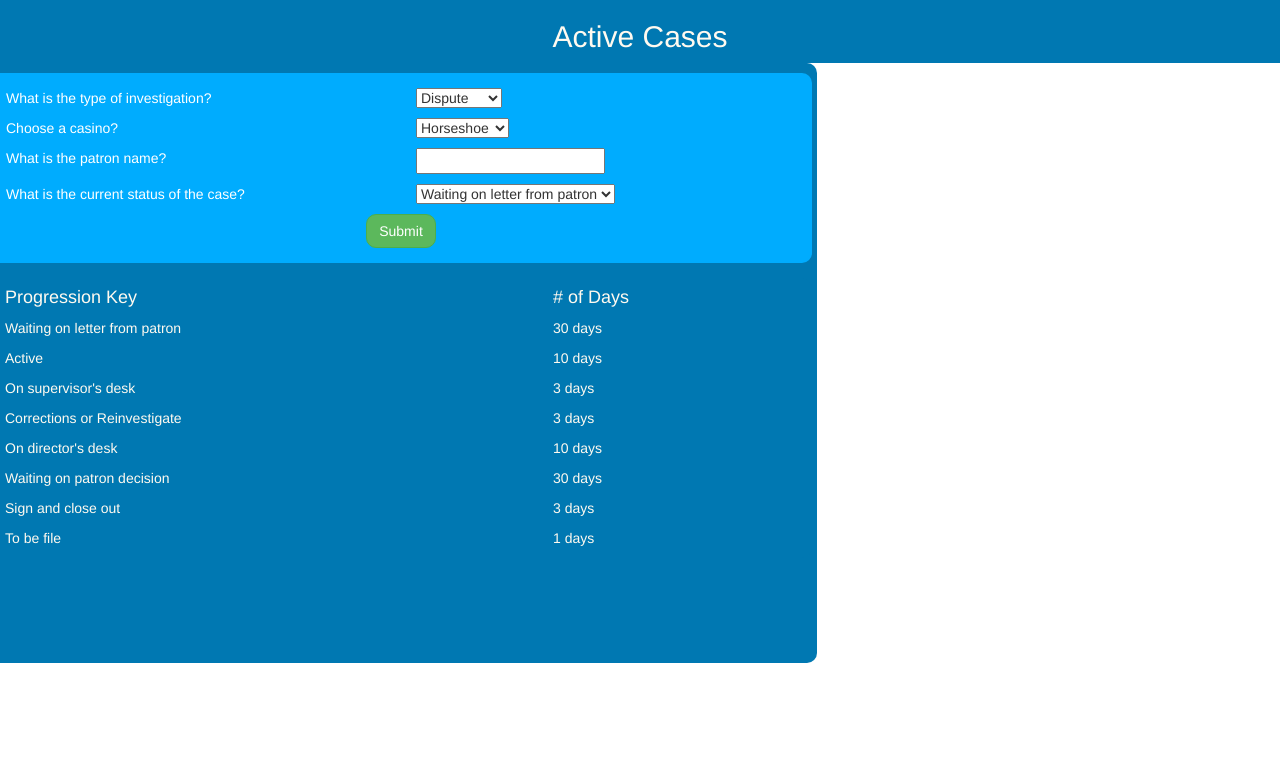
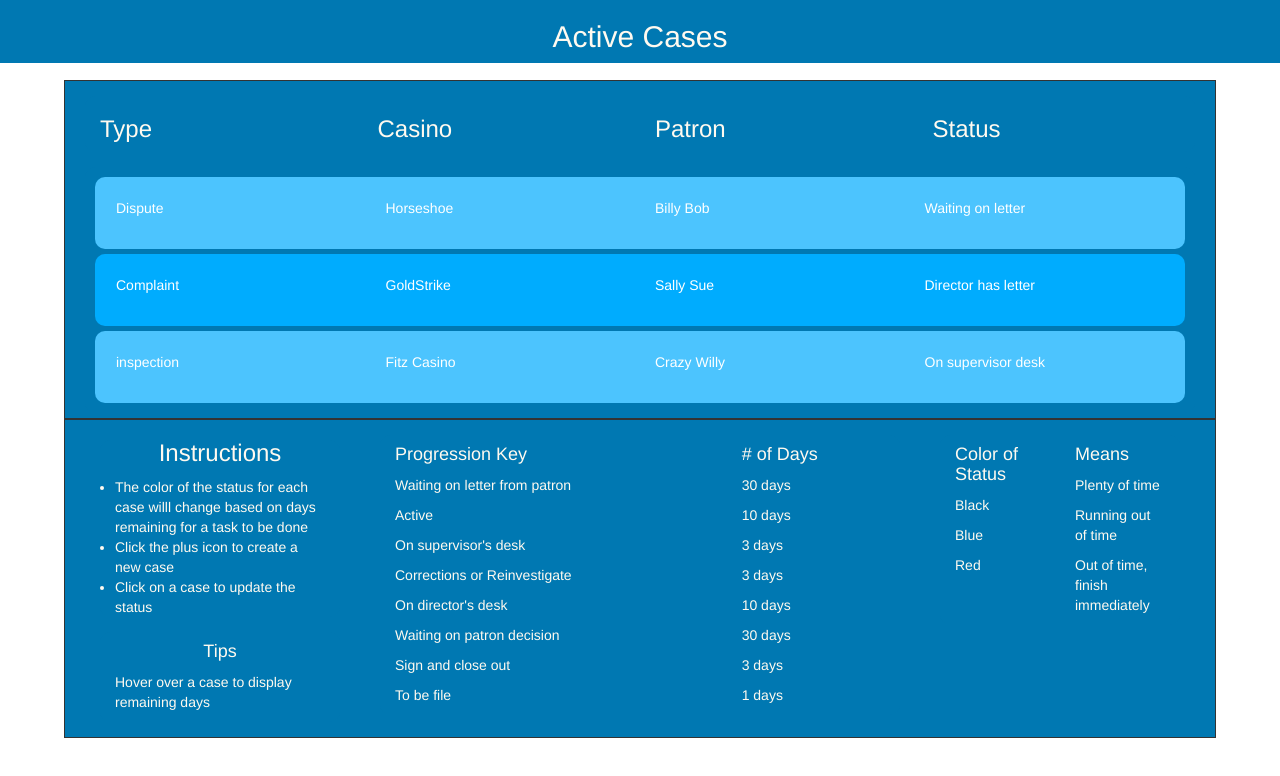
Before and after one commit to jcsmileyjr/active-cases, a React (Create React App) app: page / in a window 1280 px wide. Shown: the top 776 px of the page. Built offline with nearby package versions, Linux system fonts and the light colour scheme.

Commit message:
Re-design CaseManagment component
- moved the instructions section to below the cases to
a. show the cases as the main attraction
b. minimize the instructions to take up less real estate.
c. make it look similar to the NewCase component

```diff
--- a/src/App.css
+++ b/src/App.css
@@ -10,6 +10,7 @@
 .sectionBorder {
   border-style: solid;
   border-width: thin;
+  background-color: #0078B2;
 }
 
 /*round out the ends of the instruction and case title sections*/
@@ -38,11 +39,21 @@
 	padding: 1px 1px 1px 1px;
 }
 
+.caseManagementForm {
+	border-radius: 10px;
+	margin: auto;
+    position: absolute;
+    top: 0px; left:0; bottom:0; right:0;
+    width: 90%;/* 60% in production*/
+    height: 80%;
+}
+
+/*create a smaller centered div to hold the new case creation input fields*/
 .newCaseForm {
 	border-radius: 10px;
 	margin: auto;
     position: absolute;
-/*create a smaller centered div to hold the new case creation input fields*/
+    top: 0px; left:0; bottom:0; right:0;
     width: 65%;/* 60% in production*/
     height: 75%;
 	background-color: #0078B2;
--- a/src/App.js
+++ b/src/App.js
@@ -26,20 +26,23 @@ class CaseManagement extends Component{
 
   render() {
     return (
-      <div className="row">
-		<div className="col-xs-4 col-sm-4 col-md-4 col-lg-4 sectionBorder">
-		  <div className="col-xs-12 col-sm-12 col-md-12 col-lg-12 ">
-			<Instructions />
-			<ProgressionList />
-			<InstructionStatus  />
-			<InstructionTips  />
-			<ToggleInstruction  />
-		  </div>
-		</div>
-		<div className="col-xs-8 col-sm-8 col-md-8 col-lg-8 sectionBorder">
+      <div className="row caseManagementForm">
+		<div className="col-xs-12 col-sm-12 col-md-12 col-lg-12 sectionBorder">
 		  <CaseTitle />
 		  <div className="fileContainer">
 			<ul className="listOfCases ">{this.displayCases()}</ul>
+		  </div>
+		</div>
+		<div className="col-xs-12 col-sm-12 col-md-12 col-lg-12 sectionBorder">
+		  <div className="col-xs-12 col-sm-2 col-md-2 col-lg-3">
+			 <Instructions />
+			 <InstructionTips  />
+		  </div>
+		  <div className="col-xs-12 col-sm-6 col-md-5 col-lg-6">
+			 <ProgressionList />
+		  </div>
+		  <div className="col-xs-12 col-sm-4 col-md-5 col-lg-3">
+			 <InstructionStatus  />
 		  </div>
 		</div>
       </div>
@@ -69,7 +72,7 @@ class NewCase extends Component{
 class App extends Component {
   constructor(props){
       super(props);
-      this.state = {newCase:false, workLoad:cases, type:"", casino:"", patron:"", status:"", value:"Tom"};
+      this.state = {newCase:true, workLoad:cases, type:"", casino:"", patron:"", status:"", value:"Tom"};
 	  this.onSubmitCase = this.onSubmitCase.bind(this);
   }
 
```
